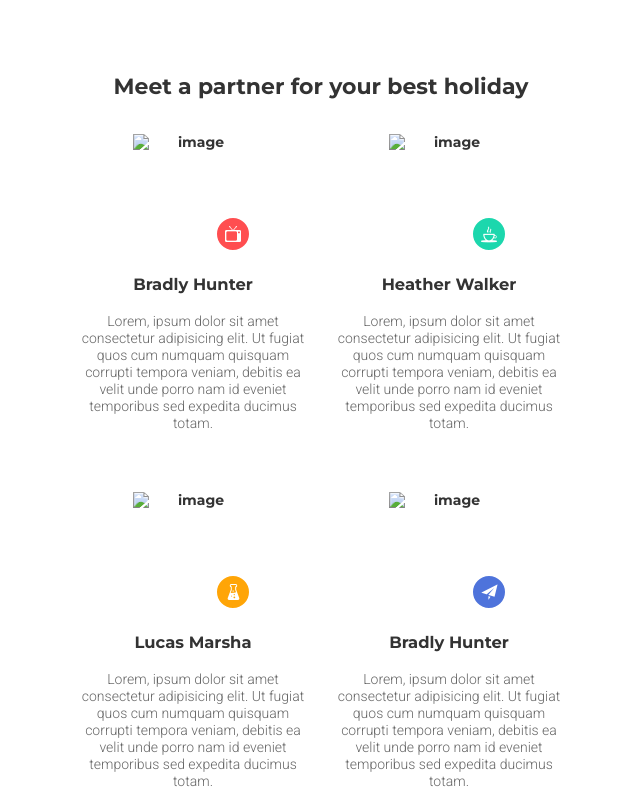
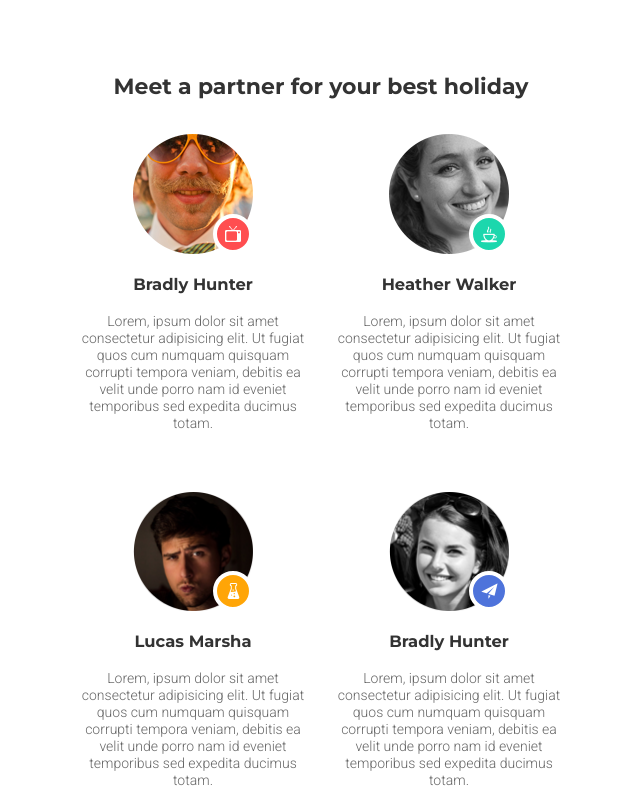
Before and after one commit to mikiteek/goit-fe-course, a plain HTML site: page hw-01-08/index.html in a window 1280 px wide. Shown: the part 700-1509 px from the top of the page, without its empty margins (319-959 px from the left). Drawn offline with Linux system fonts and the light colour scheme; the site is published under a folder, as on GitHub Pages, so addresses that start at the root find nothing.

Commit message:
m-08 -> load img

```diff
--- a/hw-01-08/css/main.css
+++ b/hw-01-08/css/main.css
@@ -107,6 +107,7 @@ h1 {
   font-weight: bold;
   color: #fff;
   background-color: rgb(255, 78, 80);
+  cursor: pointer;
 }
 
 /* -- M A I N -- */
@@ -189,4 +190,5 @@ h1 {
   line-height: 17px;
   font-weight: bold;
   color: rgb(255, 78, 80);
+  cursor: pointer;
 }
--- a/hw-01-08/index.html
+++ b/hw-01-08/index.html
@@ -40,7 +40,7 @@
           <li class="stn-partner-list-item">
             <div class="image-block">
               <img
-                src="/img/bradly-man.png"
+                src="img/bradly-man.png"
                 alt="image"
                 width="120"
                 height="120"
@@ -61,7 +61,7 @@
           <li class="stn-partner-list-item">
             <div class="image-block">
               <img
-                src="/img/heather-walker.png"
+                src="img/heather-walker.png"
                 alt="image"
                 width="120"
                 height="120"
@@ -81,7 +81,7 @@
           <li class="stn-partner-list-item">
             <div class="image-block">
               <img
-                src="/img/lucas-marsa.png"
+                src="img/lucas-marsa.png"
                 alt="image"
                 width="120"
                 height="120"
@@ -101,7 +101,7 @@
           <li class="stn-partner-list-item">
             <div class="image-block">
               <img
-                src="/img/bradly-woman.png"
+                src="img/bradly-woman.png"
                 alt="image"
                 width="120"
                 height="120"
```
